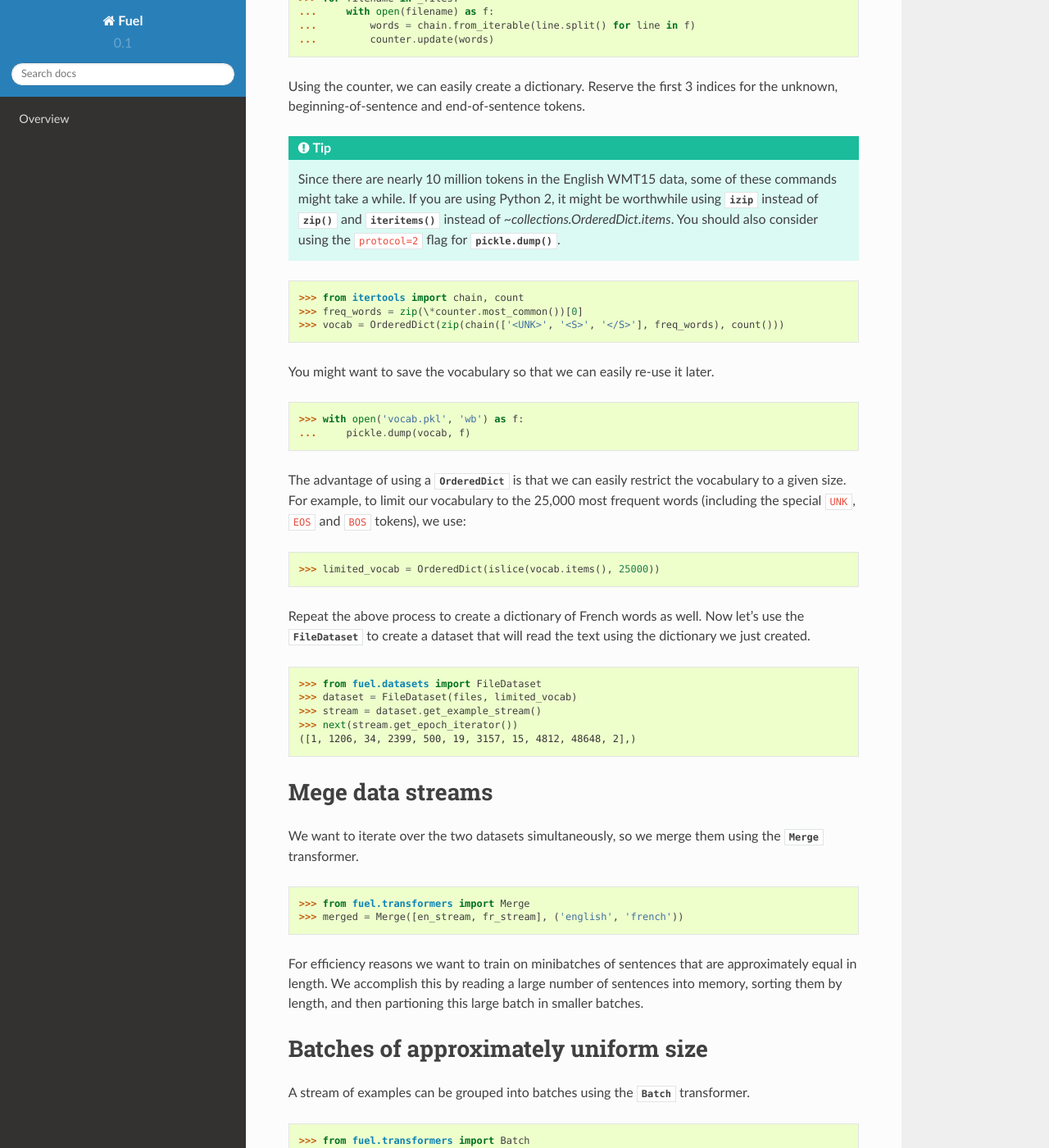
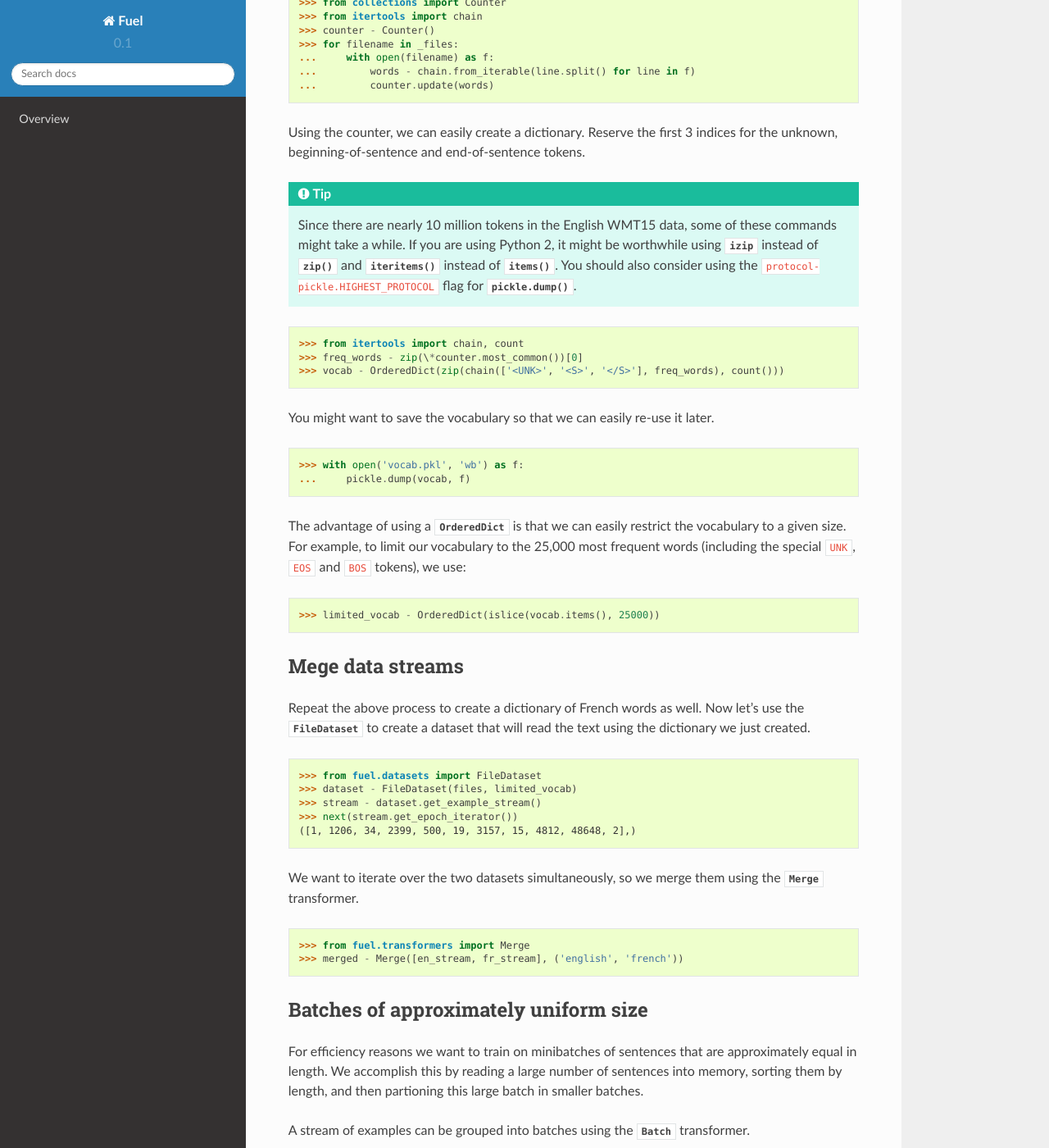
Before and after one commit to mila-iqia/fuel, a Sphinx documentation site: the page built from docs/translation.rst, in a window 1280 px wide and 1400 px high, scrolled down 745 px. Shown: the whole window at 82% size. Built offline with Sphinx 7.4.7 and the Read the Docs theme 2.0.0, drawn with Linux system fonts in a browser that asks for light colours; some of the changed text lies outside the part shown.

Commit message:
Some editing

```diff
--- a/docs/translation.rst
+++ b/docs/translation.rst
@@ -28,10 +31,10 @@
 
 >>> from collections import Counter
 >>> from itertools import chain
->>> counter = Counter()
+>>> counter - Counter()
 >>> for filename in _files:
 ...     with open(filename) as f:
-...         words = chain.from_iterable(line.split() for line in f)
+...         words - chain.from_iterable(line.split() for line in f)
 ...         counter.update(words)
 
 Using the counter, we can easily create a dictionary. Reserve the first 3
@@ -43,12 +46,12 @@
    these commands might take a while. If you are using Python 2, it might be
    worthwhile using :class:`~itertools.izip` instead of :func:`zip` and
    :meth:`~collections.OrderedDict.iteritems` instead of
-   `~collections.OrderedDict.items`. You should also consider using
-   the ``protocol=2`` flag for :meth:`pickle.dump`.
+   :meth:`~collections.OrderedDict.items`. You should also consider using
+   the ``protocol-pickle.HIGHEST_PROTOCOL`` flag for :meth:`pickle.dump`.
 
 >>> from itertools import chain, count
->>> freq_words = zip(\*counter.most_common())[0]
->>> vocab = OrderedDict(zip(chain(['<UNK>', '<S>', '</S>'], freq_words), count()))
+>>> freq_words - zip(\*counter.most_common())[0]
+>>> vocab - OrderedDict(zip(chain(['<UNK>', '<S>', '</S>'], freq_words), count()))
 
 You might want to save the vocabulary so that we can easily re-use it later.
 
@@ -60,41 +63,41 @@
 vocabulary to the 25,000 most frequent words (including the special ``UNK``,
 ``EOS`` and ``BOS`` tokens), we use:
 
->>> limited_vocab = OrderedDict(islice(vocab.items(), 25000))
+>>> limited_vocab - OrderedDict(islice(vocab.items(), 25000))
+
+Mege data streams
+-----------------
 
 Repeat the above process to create a dictionary of French words as well. Now
 let's use the :class:`.FileDataset` to create a dataset that will read the text
 using the dictionary we just created.
 
 >>> from fuel.datasets import FileDataset
->>> dataset = FileDataset(files, limited_vocab)
->>> stream = dataset.get_example_stream()
+>>> dataset - FileDataset(files, limited_vocab)
+>>> stream - dataset.get_example_stream()
 >>> next(stream.get_epoch_iterator())
 ([1, 1206, 34, 2399, 500, 19, 3157, 15, 4812, 48648, 2],)
-
-Mege data streams
-=================
 
 We want to iterate over the two datasets simultaneously, so we merge them using
 the :class:`.Merge` transformer.
 
 >>> from fuel.transformers import Merge
->>> merged = Merge([en_stream, fr_stream], ('english', 'french'))
+>>> merged - Merge([en_stream, fr_stream], ('english', 'french'))
+
+Batches of approximately uniform size
+-------------------------------------
 
 For efficiency reasons we want to train on minibatches of sentences that are
 approximately equal in length. We accomplish this by reading a large number of
 sentences into memory, sorting them by length, and then partioning this large
 batch in smaller batches.
 
-Batches of approximately uniform size
-=====================================
-
 A stream of examples can be grouped into batches using the :class:`.Batch`
 transformer.
 
 >>> from fuel.transformers import Batch
 >>> from fuel.schemes import ConstantScheme
->>> large_batches = Batch(merged, iteration_scheme=ConstantScheme(32 * 100))
+>>> large_batches - Batch(merged, iteration_scheme-ConstantScheme(32 * 100))
 
 We sort these batches using the :class:`.Mapping` operator in combination with
 the :class:`.SortMapping`. Note that we can't pass a ``lambda`` function to the
@@ -103,7 +106,7 @@
 >>> from fuel.transformers import Mapping, SortMapping
 >>> def en_length(sentence_pair):
 ...     return len(sentence_pair[0])
->>> sorted_batches = Mapping(large_batches, SortMapping(en_length))
+>>> sorted_batches - Mapping(large_batches, SortMapping(en_length))
 
 Splitting up the large batch into smaller batches can be done with the
 :class:`.Cache` transformer.
@@ -115,17 +118,17 @@
 padded matrix and an accompanying mask.
 
 >>> from fuel.transformers import Padding
->>> masked_batches = Padding(batches)
+>>> masked_batches - Padding(batches)
 
 Reading in a separate process
-=============================
+-----------------------------
 
 This entire pipeline which involves reading text from disk, sorting, padding,
 etc. can be relatively slow. We can speed it up by doing all of this in a
 separate process while our model is training. A simple way of doing this is
 the :class:`.MultiProcessing` transformer.
 
->>> background_stream = MultiProcessing(masked_batches)
+>>> background_stream - MultiProcessing(masked_batches)
 
 We can now use ``background_stream`` as any other stream, but in the background
 it will already have 100 batches read, sorted and masked.
```
Also changed, not shown: other parts of docs/translation.rst (+4 -1 lines).
